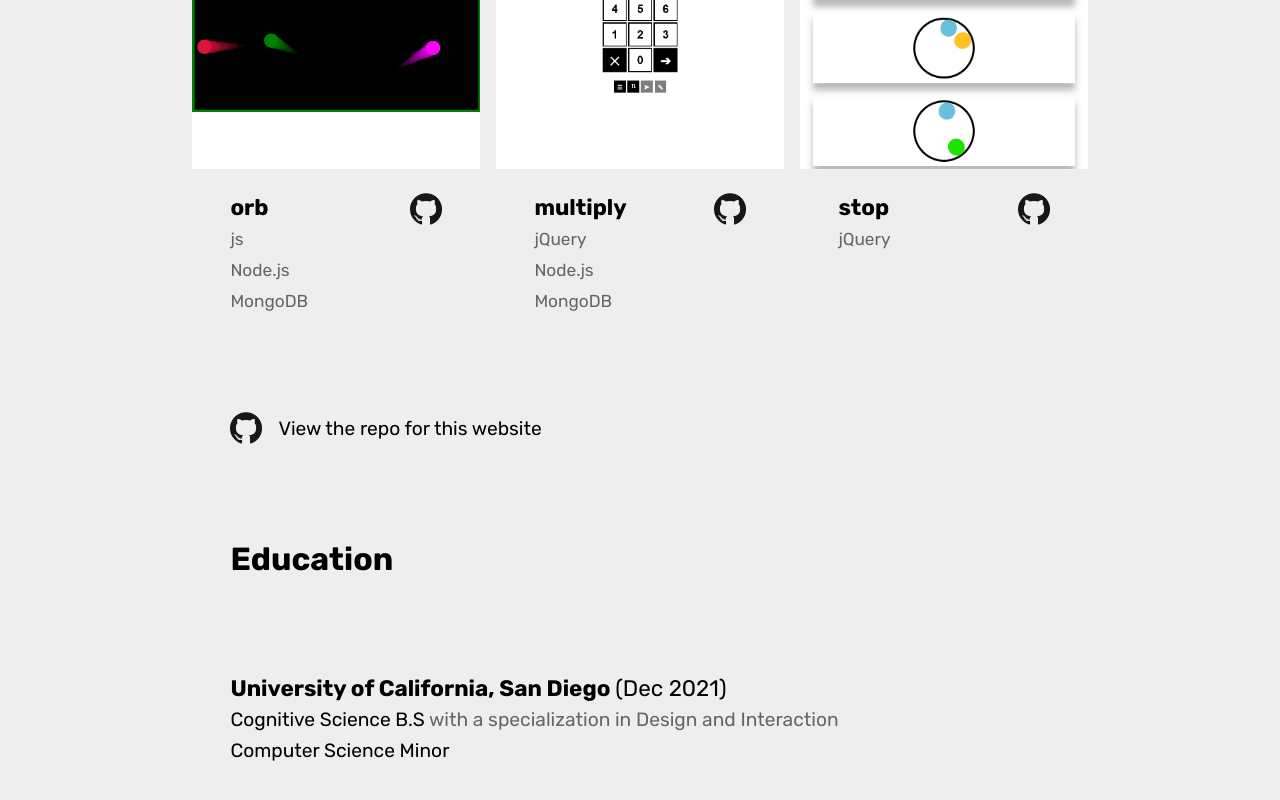
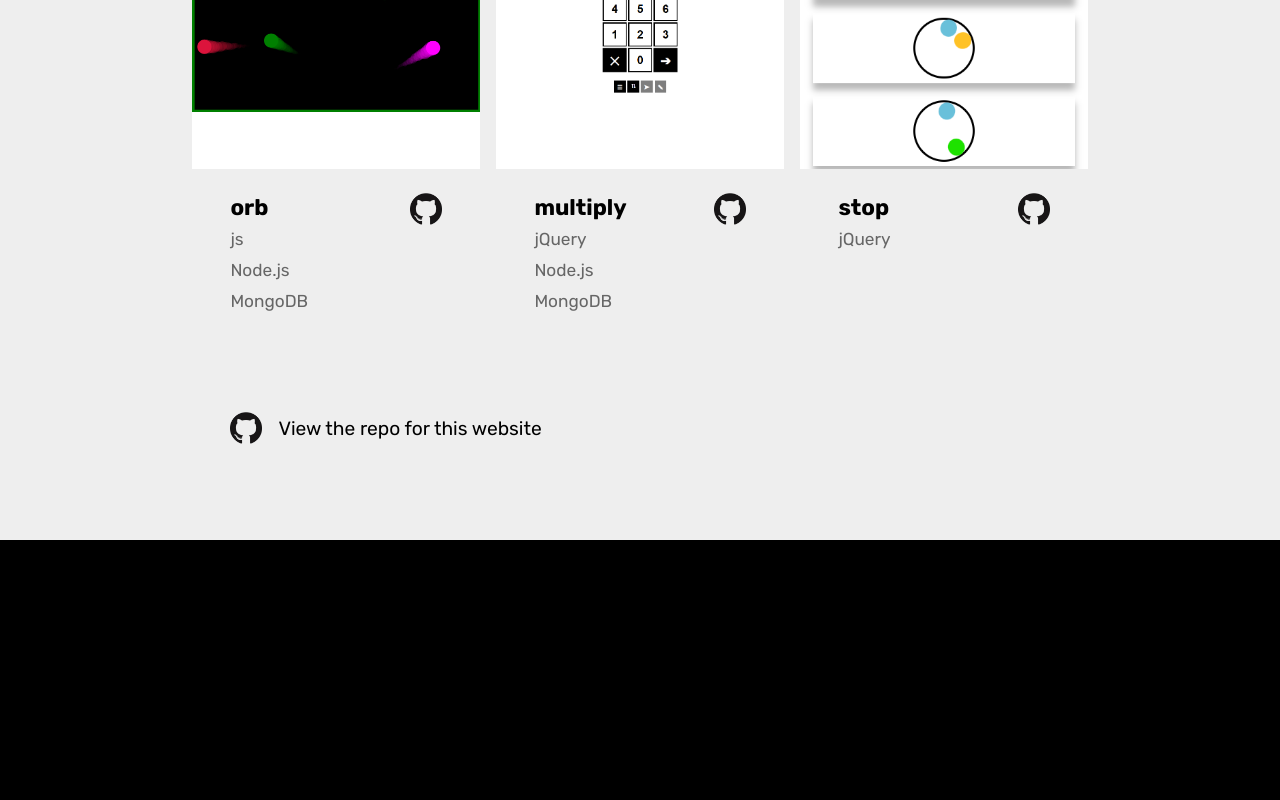
Before and after one commit to mlmar/mlmar.github.io, a React (Vite) app: page / in a window 1280 px wide. Shown: the part 4598-5398 px from the top of the page. After the commit the page ends 5138 px from the top, so only its background shows below. Built offline with nearby package versions, Linux system fonts and the light colour scheme.

Commit message:
Hiding education section

```diff
--- a/src/App.tsx
+++ b/src/App.tsx
@@ -8,7 +8,6 @@ export const App = () => {
         <main className='app'>
             <About />
             <Projects />
-            <Education />
         </main>
     );
 };
```
